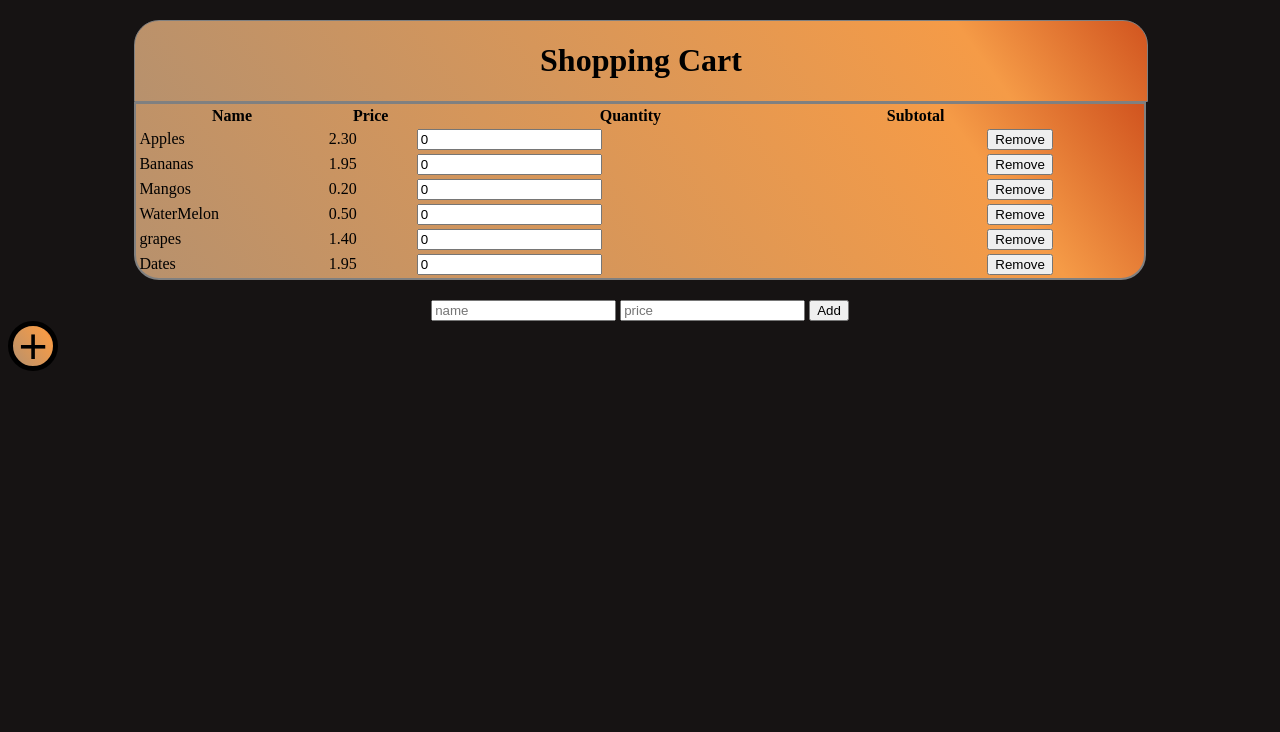
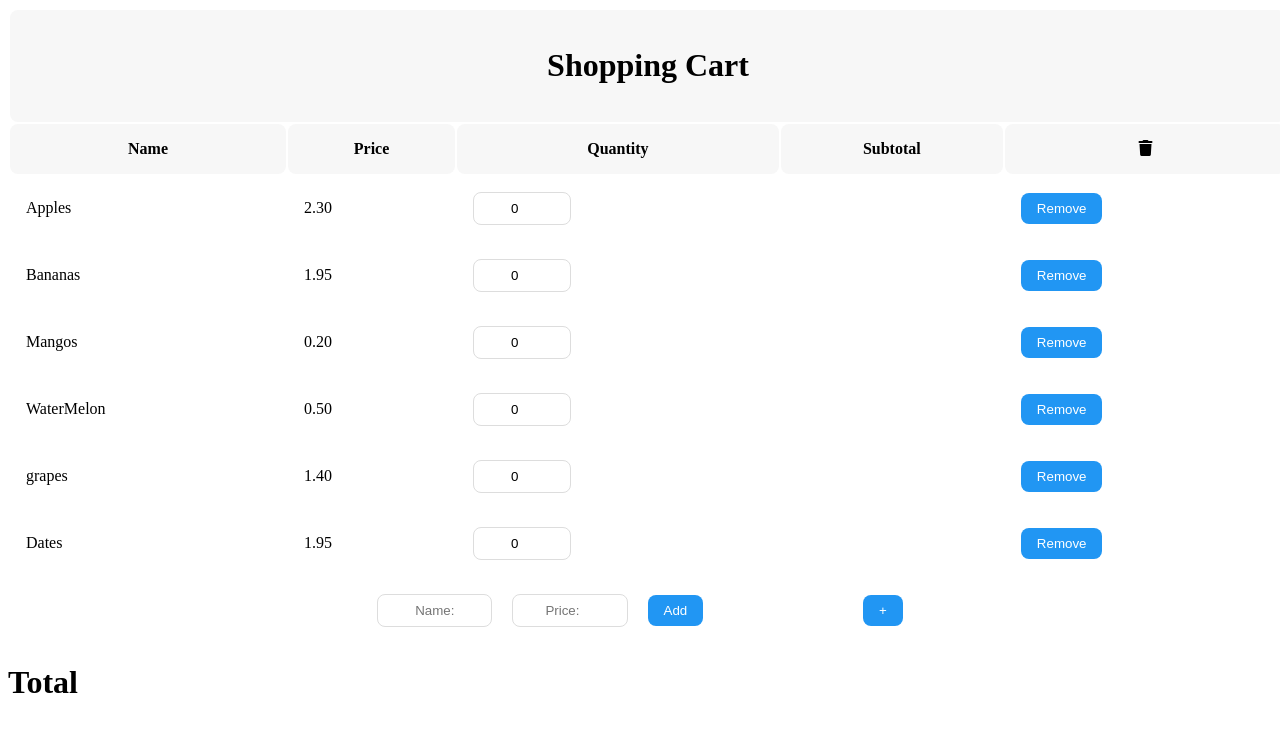
Before and after one commit to BlocksOnChainCode/Altcademy_Shopping_Cart, a plain HTML site: page index.html in a window 1280 px wide. Drawn offline with nearby package versions, Linux system fonts and the light colour scheme.

Commit message:
JS and Jquery basics done, basic styles applied

```diff
--- a/index.html
+++ b/index.html
@@ -4,6 +4,9 @@
   <meta charset="UTF-8">
   <meta http-equiv="X-UA-Compatible" content="IE=edge">
   <meta name="viewport" content="width=device-width, initial-scale=1.0">
+
+  <link rel="stylesheet" href="https://cdnjs.cloudflare.com/ajax/libs/font-awesome/6.2.0/css/all.min.css" integrity="sha512-xh6O/CkQoPOWDdYTDqeRdPCVd1SpvCA9XXcUnZS2FmJNp1coAFzvtCN9BmamE+4aHK8yyUHUSCcJHgXloTyT2A==" crossorigin="anonymous" referrerpolicy="no-referrer" />
+
 
   <!--Underscore-->
   <script src="https://cdnjs.cloudflare.com/ajax/libs/underscore.js/1.9.1/underscore-min.js"></script>
@@ -21,17 +24,21 @@
 <body>
 
   <header>
-    <h1 class="">Shopping Cart</h1>
+
   </header>
 
   <!--Table-->
   <table class="table">
     <thead>
       <tr>
-        <th>Name</th>
-        <th>Price</th>
-        <th>Quantity</th>
-        <th>Subtotal</th>
+        <th colspan="5"><h1 class="">Shopping Cart</h1></th>
+      </tr>
+      <tr>
+        <th scope="col">Name</th>
+        <th scope="col">Price</th>
+        <th scope="col">Quantity</th>
+        <th scope="col">Subtotal</th>
+        <th scope="col"><i class="fa-solid fa-trash"></i></th>
       </tr>
     </thead>
     <tbody>
@@ -94,13 +101,16 @@
 
   <div id="create-item-form">
     <form>
-      <input type="text" name="name" placeholder="name">
-      <input type="number" name="price" placeholder="price">
-      <button class="add">Add</button>
+      <input type="text" name="name" placeholder="Name:">
+      <input type="number" name="price" placeholder="Price:">
+      <button id="add-button">Add</button>
     </form>
+    <div>
+      <button id="plusButton">+</button>
+    </div>
   </div>
   <div>
-    <button id="plusButton">+</button>
+    <h1 id="total-price">Total</h1>
   </div>
   <script src="./main.js"></script>
 </body>
--- a/main.js
+++ b/main.js
@@ -4,3 +4,81 @@
  * ? questions
  * TODO orange
  */
+
+$('#add-button').click(function(element) {
+  element.preventDefault();
+    var itemName = $("input[placeholder='Name:']").val();
+    var itemPrice = $("input[placeholder='Price:']").val();
+      console.log("add item triggered")
+
+  $("tbody").append(`
+    <tr>
+      <td class="item">
+      ${itemName}
+      </td>
+      <td class="price">
+      ${itemPrice}
+      </td>
+      <td class="qty"><input type="number" value="0"></td>
+      <td class="total"></td>
+      <td><button class="remove">remove</button></td>
+    </tr>
+  `);
+  $("input[placeholder='Name:']").val("");
+  $("input[placeholder='Price:']").val("");
+})
+
+$(document).ready(function() {
+
+  function updateSubtotal(item) {
+    let input = $(item).find(".qty input");
+    //let price = $(item).find(".price").text();
+    let price = parseFloat($(item).find(".price").text());
+
+    let subtotal = input.val() * price;
+    console.log(subtotal);
+    $(item).find(".total").text(subtotal.toFixed(2) + "$");
+  }
+
+  function updateTotalPrice() {
+    let totalPrice = 0;
+    let subtotals = $(".total");
+      //console.log(subtotals);
+      console.log(totalPrice);
+
+      subtotals.each(function(index, subtotal) {
+        let value = parseFloat($(subtotal).text());
+        if (!isNaN(value)) {
+          totalPrice += value;
+        }
+      });
+    /*
+    subtotals.each(function(index, subtotal) {
+      totalPrice += parseFloat($(subtotal).text());
+      console.log(totalPrice);
+    });*/
+
+    $("#total-price").text(totalPrice.toFixed(2) + "$");
+  }
+
+  $("tr").on("change", updateTotalPrice);
+
+  $(".qty input").on("change", function() {
+    updateSubtotal($(this).closest("tr"));
+    updateTotalPrice();
+  });
+
+  $(document).on("input", ".qty input", function() {
+    let price = parseFloat($(this).closest("tr").find(".price").text());
+    let quantity = parseInt($(this).val());
+    let subtotal = price * quantity;
+
+    $(this).closest("tr").find(".total").text(subtotal.toFixed(2));
+    updateTotalPrice();
+  });
+
+  $(document).on("click", ".remove", function() {
+    $(this).closest("tr").remove();
+    updateTotalPrice()
+    });
+});
--- a/style.scss
+++ b/style.scss
@@ -4,9 +4,63 @@
 *
 * TODO   analyse my SCSS to see if any duplicate rules can be turned into a *        mixin
 */
+
+tr {
+  border-bottom: gray;
+}
+
+table {
+  width: 100vw;
+}
+
+.table th,
+.table td {
+  padding: 1rem;
+  border-radius: 0.5rem;
+}
+
+.table thead th {
+  background-color: #f7f7f7;
+}
+
+input[type="number"],
+input[type="text"]
+ {
+  width: 5rem;
+  padding: 0.5rem;
+  border: 1px solid #ddd;
+  border-radius: 0.5rem;
+  text-align: center;
+}
+
+button {
+  padding: 0.5rem 1rem;
+  background-color: #2196f3;
+  color: #fff;
+  border: none;
+  border-radius: 0.5rem;
+  cursor: pointer;
+}
+
+#create-item-form {
+  display: flex;
+  justify-content: center;
+  align-items: center;
+  padding: 1rem;
+}
+
+#create-item-form input[type="text"],
+#create-item-form input[type="number"] {
+  width: 20%;
+  padding: 0.5rem;
+  border: 1px solid #ddd;
+  border-radius: 0.5rem;
+  margin-right: 1rem;
+}
+
+/*
 @mixin centerContent {
   display: flex;
-  flex-direction: column;;
   justify-content: center;;
   align-items: center;
 }
@@ -15,21 +69,11 @@ body {
   background: #161313;
 
 }
-header {
-  @include centerContent();
-  width: 80%;
-  margin-left: 10%;
-  margin-top: 20px;
-  border-radius: 25px 25px 0 0;
-  border: solid 1px gray;;
-  background: rgb(209,84,31);
-  background: linear-gradient(234deg, rgba(209,84,31,1) 0%, rgba(245,155,71,1) 18%, rgba(183,145,109,1) 100%);
-}
+
 
 .table {
-  width: 80%;
-  margin-left: 10%;
-  background: rgb(209,84,31);
+  margin: 0 auto;
+  //background: rgb(209,84,31);
   background: linear-gradient(234deg, rgba(209,84,31,1) 0%, rgba(245,155,71,1) 18%, rgba(183,145,109,1) 100%);
   border: 2px solid gray;
   border-radius: 0 0 25px 25px;
@@ -56,4 +100,4 @@ header {
   background-color: transparent;
 
   border-radius: 50%;
-}
+}*/
```
Also changed, not shown: style.css, 1 other file.
